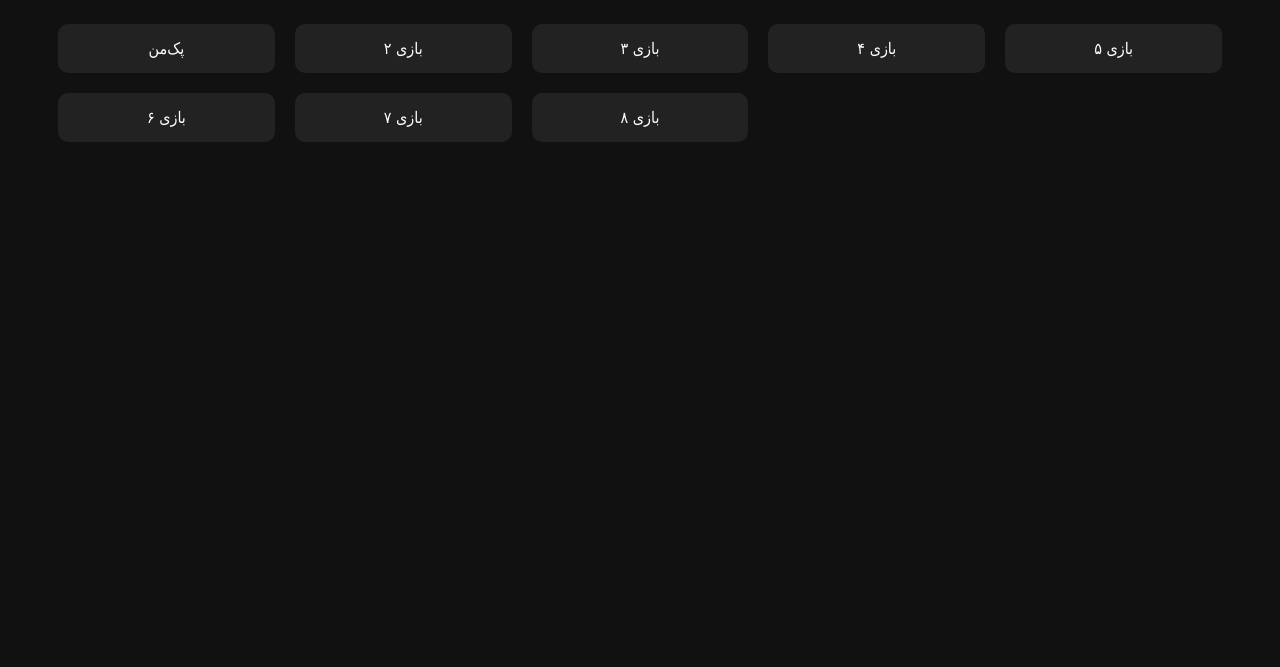
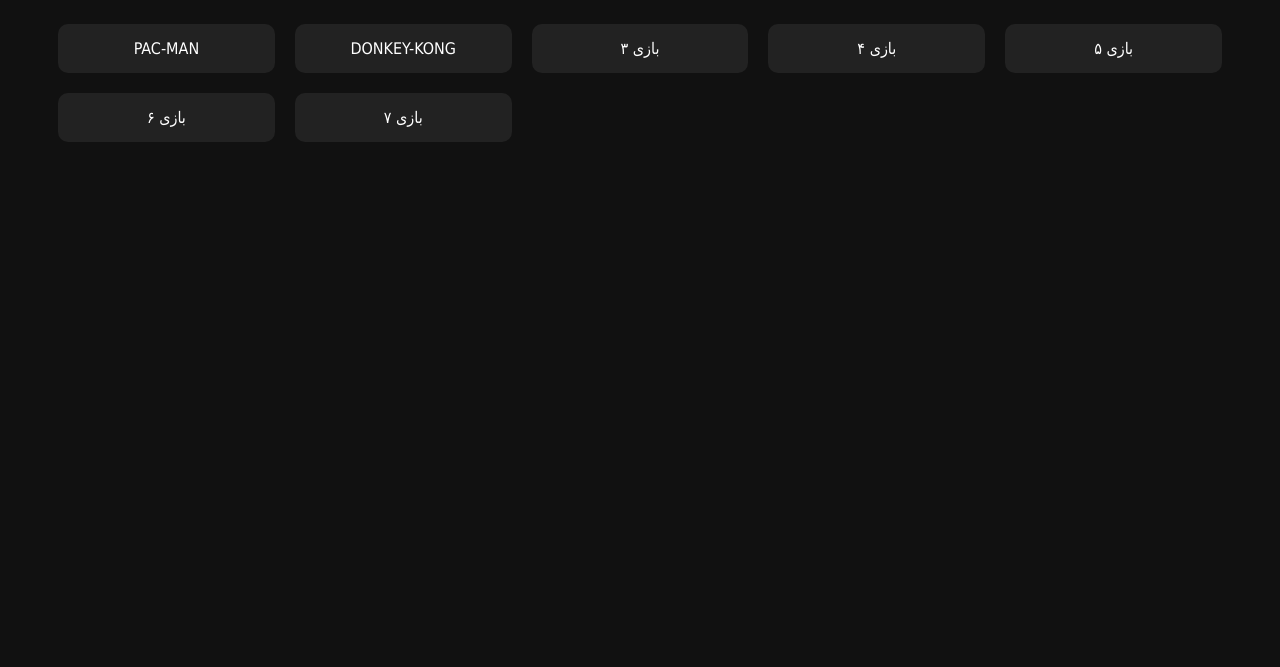
Before and after one commit to milad180/NEOCOIN-4, a plain HTML site: page index.html in a window 1280 px wide. Shown: the part 133-800 px from the top of the page. Drawn offline with Linux system fonts and the light colour scheme.

Commit message:
Update index.html

```diff
--- a/index.html
+++ b/index.html
@@ -38,14 +38,13 @@
 <body>
   <h1>NEOCOIN-4 - بازی‌های نوستالژیک</h1>
   <div class="game-buttons">
-    <a href="pacman-master/index.html" target="_blank">پک‌من</a>
-    <a href="#">بازی ۲</a>
+    <a href="pacman-master/index.html" target="_blank">PAC-MAN</a>
+    <a href="donkey_kong_arcade_animated/index.html" target="_blank">DONKEY-KONG</a>
     <a href="#">بازی ۳</a>
     <a href="#">بازی ۴</a>
     <a href="#">بازی ۵</a>
     <a href="#">بازی ۶</a>
     <a href="#">بازی ۷</a>
-    <a href="#">بازی ۸</a>
   </div>
 </body>
 </html>
```
